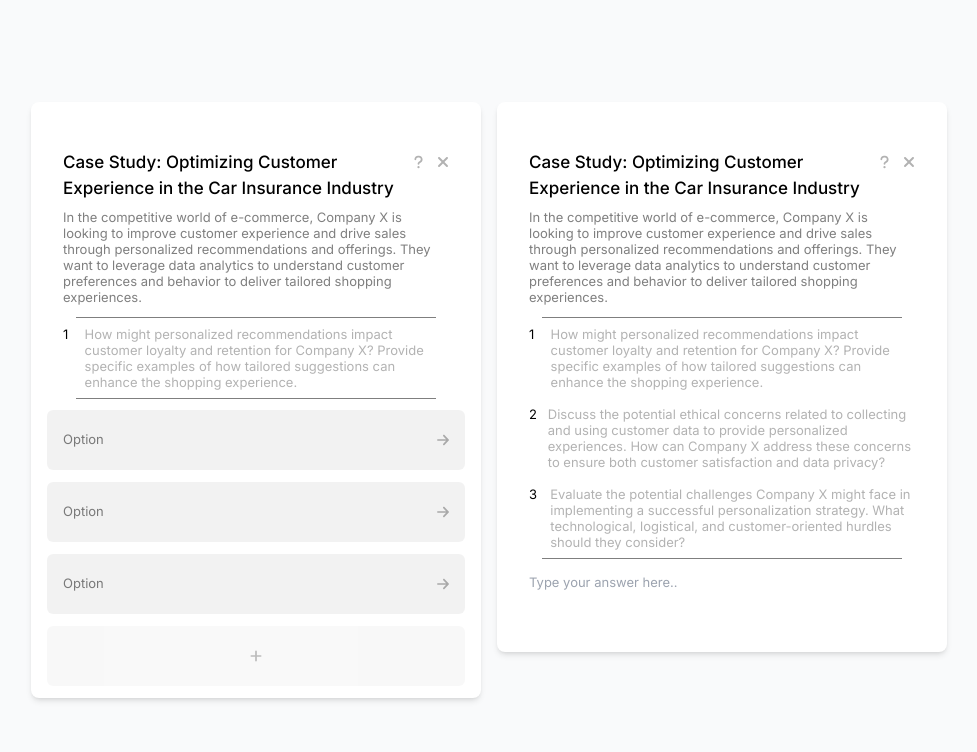
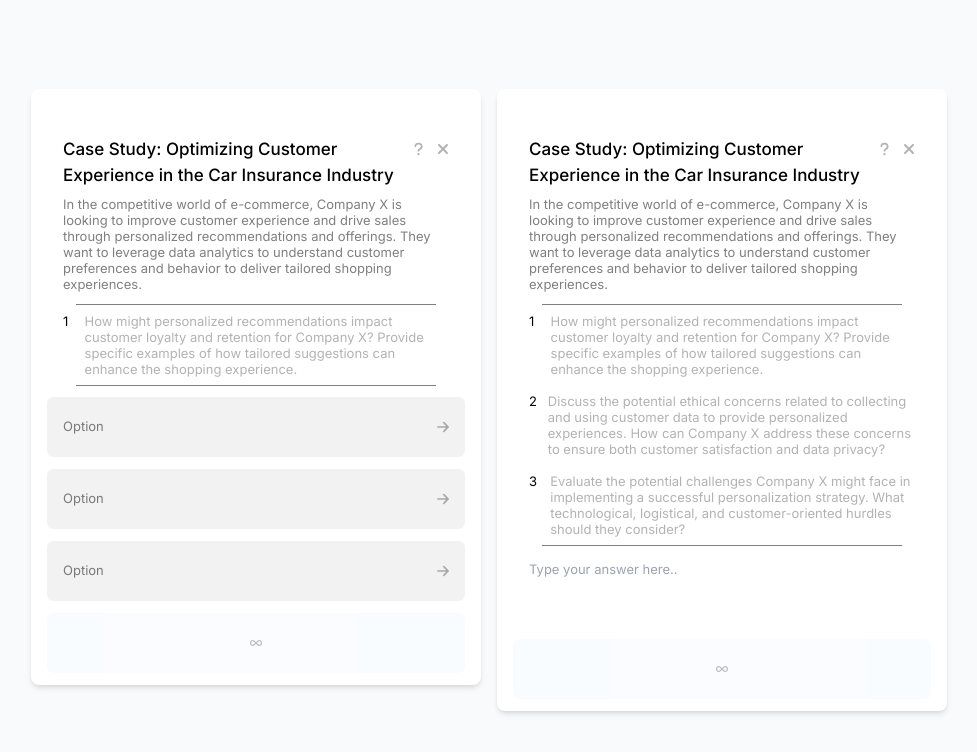
Before and after one commit to lwazinf/TeachMeGPT, a Next.js app: page / in a window 1280 px wide. Shown: the top 752 px of the page, without its empty margins (151-1128 px from the left). Built offline with nearby package versions, Linux system fonts and the light colour scheme; a web font is replaced by a local one.

Commit message:
Questions work, need to somehow hook up the input elements to the answers

```diff
--- a/app/components/Card_.tsx
+++ b/app/components/Card_.tsx
@@ -3,6 +3,7 @@
 import {
   faAdd,
   faArrowRight,
+  faInfinity,
   faQuestion,
   faTimes,
 } from "@fortawesome/free-solid-svg-icons";
@@ -10,7 +11,7 @@ import { FontAwesomeIcon } from "@fortawesome/react-fontawesome";
 import { useEffect, useRef, useState } from "react";
 import ReactTextareaAutosize from "react-textarea-autosize";
 import { Detail_, MultiChoice_ } from "./utils/AuxUI_";
-import { useRecoilState } from "recoil";
+import { useRecoilState, useRecoilValue } from "recoil";
 import { ObjectState } from "./atoms/atoms";
 
 interface Card_Props {
@@ -18,11 +19,49 @@ interface Card_Props {
 }
 
 const Card_ = ({ section_ }: Card_Props) => {
+  // Retrieve the objectState atom value and setter
+  const objectState = useRecoilValue(ObjectState);
+  const [object_, setObject_] = useRecoilState(ObjectState);
+  const [selectedA_, setSelectedA_] = useState('')
+  const [selectedQ_, setSelectedQ_] = useState('')
+
+  function handleQuestionRemoval(question_) {
+
+    const input_ = object_.filter((sample_) => {
+      return sample_.uid == section_.uid;
+    })[0];
+    const output_ = input_?.data.filter((sample_) => {
+      return question_ !== sample_;
+    });
+    setObject_([
+      object_.filter((sample_) => {
+        return sample_.uid !== section_.uid;
+      })[0],
+      { ...input_, data: output_ },
+    ]);
+  }
+
+  function handleQuestionAddition(question_) {
+
+    const input_ = object_.filter((sample_) => {
+      return sample_.uid == section_.uid;
+    })[0];
+
+    const updatedData = input_?.data ? [...input_.data, question_] : [question_];
+
+    setObject_([
+      ...object_.filter((sample_) => {
+        return sample_.uid !== section_.uid;
+      }),
+      { ...input_, data: updatedData },
+    ]);
+  }
+
   return (
     <div
       className={`flex flex-col justify-center items-center w-[450px] min-h-[200px] bg-white shadow-md rounded-[8px] relative overflow-hidden mb-3`}
     >
-      <TitleSection_ obj_={section_}/>
+      <TitleSection_ obj_={section_} />
       {section_.media && (
         <div
           className={`flex flex-col justify-center items-start w-[385px] min-h-[200px]`}
@@ -51,7 +90,6 @@ const Card_ = ({ section_ }: Card_Props) => {
         <div className={`w-[80%] h-[0.5px] bg-black/50 mb-0`} />
       )}
       {section_.questions.map((obj_: any, index: number) => {
-
         return (
           <div
             className={`text-[13px] text-black/30 leading-4 text-left w-full px-8 my-2 flex flex-row`}
@@ -61,7 +99,20 @@ const Card_ = ({ section_ }: Card_Props) => {
               index + 1
             } `}</p>
             <p
-              className={`hover:text-black/60 cursor-pointer transition-all duration-500 hover:line-through`}
+              className={`hover:text-black/60 cursor-pointer ${obj_ == selectedQ_ && 'animate-pulse'} transition-all duration-500
+              ${
+                object_
+                  .filter((obj__) => {
+                    return obj__.uid == section_.uid;
+                  })[0]
+                  ?.data.includes(obj_)
+                  ? "line-through"
+                  : "hover:line-through"
+              }
+              `}
+              onClick={() => {
+                setSelectedQ_(obj_)
+                }}
             >{`${obj_}`}</p>
           </div>
         );
@@ -82,17 +133,21 @@ const Card_ = ({ section_ }: Card_Props) => {
             [1].map((obj_, index) => {
               return <Detail_ key={obj_} />;
             })}
-            {
-              section_.type == 'multichoice' && <div
-              className={`flex flex-row justify-center items-center w-full h-[60px] px-4 bg-black/5 rounded-md mb-3 hover:bg-black/20 hover:px-5 cursor-pointer transition-all duration-500 opacity-50 hover:opacity-100 hover:animate-pulse`}
+          <div
+            className={`flex flex-row justify-center items-center w-full h-[60px] px-4 rounded-md mb-3 hover:px-5 cursor-pointer transition-all duration-500 opacity-50 hover:opacity-100 hover:animate-pulse ${
+              selectedA_.length < 1 ? 'bg-blue-500/5' : 'bg-blue-500/20'
+            }`}
+            onClick={() => {
+              handleQuestionAddition(selectedQ_)
+              setSelectedQ_('')
+            }}
           >
             {/* <p className={`text-[13px] text-black/50`}>Add More</p> */}
             <FontAwesomeIcon
-                icon={faAdd}
+              icon={faInfinity}
               className={`w-[12px] text-black/50 cursor-pointer hover:text-black transition-all duration-200`}
             />
           </div>
-            }
       </div>
     </div>
   );
@@ -103,11 +158,11 @@ export default Card_;
 // // // // // // // // // TitleSection_
 
 interface TitleSection_Props {
-  obj_ : any
+  obj_: any;
 }
 
-const TitleSection_ = ({obj_}:TitleSection_Props) => {
-  const [object_, setObject_] = useRecoilState(ObjectState)
+const TitleSection_ = ({ obj_ }: TitleSection_Props) => {
+  const [object_, setObject_] = useRecoilState(ObjectState);
   return (
     <div
       className={`flex flex-col justify-start items-start w-full min-h-[100px] px-4 pb-3 pt-6 relative`}
@@ -123,20 +178,14 @@ const TitleSection_ = ({obj_}:TitleSection_Props) => {
         <FontAwesomeIcon
           icon={faTimes}
           className={`w-[12px] text-black/30 cursor-pointer hover:text-black transition-all duration-200 mt-1`}
-            onClick={() => {
-              let temp_ = [obj_.uid]
-              setObject_(temp_)
-              console.log(object_)
-            }}
+          onClick={() => {}}
         />
       </div>
       <div
         className={`flex flex-row justify-between items-start w-full min-h-2 pl-4 pr-[28px] pt-2`}
       >
-          <p className={`text-[13px] text-black/50 leading-4`}>
-            {obj_.case}
-          </p>
+        <p className={`text-[13px] text-black/50 leading-4`}>{obj_.case}</p>
       </div>
     </div>
   );
-}
+};
--- a/app/components/atoms/atoms.ts
+++ b/app/components/atoms/atoms.ts
@@ -1,6 +1,38 @@
-import { atom } from "recoil"
+import { atom } from "recoil";
+
+// Your data array
+export const data_ = [
+    {
+      title: `Case Study: Optimizing Customer Experience in the Car Insurance Industry`,
+      case: `In the competitive world of e-commerce, Company X is looking to improve customer experience and drive sales through personalized recommendations and offerings. They want to leverage data analytics to understand customer preferences and behavior to deliver tailored shopping experiences.`,
+      type: `multichoice`,
+      media: false,
+      questions: [
+        `How might personalized recommendations impact customer loyalty and retention for Company X? Provide specific examples of how tailored suggestions can enhance the shopping experience.`,
+      ],
+      uid: 1,
+    },
+    {
+      title: `Case Study: Optimizing Customer Experience in the Car Insurance Industry`,
+      case: `In the competitive world of e-commerce, Company X is looking to improve customer experience and drive sales through personalized recommendations and offerings. They want to leverage data analytics to understand customer preferences and behavior to deliver tailored shopping experiences.`,
+      type: `detail`,
+      media: false,
+      questions: [
+        `How might personalized recommendations impact customer loyalty and retention for Company X? Provide specific examples of how tailored suggestions can enhance the shopping experience.`,
+        `Discuss the potential ethical concerns related to collecting and using customer data to provide personalized experiences. How can Company X address these concerns to ensure both customer satisfaction and data privacy?`,
+        `Evaluate the potential challenges Company X might face in implementing a successful personalization strategy. What technological, logistical, and customer-oriented hurdles should they consider?`,
+      ],
+      uid: 2,
+    },
+  ];
+
+  // Create objects {uid: object_.uid, data: [..all questions]}
+  const objectsWithUidAndData = data_.map((obj) => ({
+    uid: obj.uid,
+    data: [],
+  }));
 
 export const ObjectState = atom({
-    key: 'ObjectState',
-    default: [],
-  })
+  key: "ObjectState",
+  default: objectsWithUidAndData,
+});
--- a/app/page.tsx
+++ b/app/page.tsx
@@ -1,40 +1,24 @@
+"use client";
+
 import Image from "next/image";
 import Card_ from "./components/Card_";
+import { useRecoilState } from "recoil";
+import { ObjectState, data_ } from "./components/atoms/atoms";
 
 export default function Home() {
+  const [object_, setObject_] = useRecoilState(ObjectState);
   return (
     <main className="flex min-h-screen flex-col items-center justify-start">
       <div
         className={`flex flex-col justify-center items-center min-w-[910px] min-h-screen`}
       >
         <div
-        className={`gap-4 justify-center items-center columns-2 min-w-[910px] min-h-2 py-8`}
-      >
-        {[
-          {
-            title: `Case Study: Optimizing Customer Experience in the Car Insurance Industry`,
-            case: `In the competitive world of e-commerce, Company X is looking to improve customer experience and drive sales through personalized recommendations and offerings. They want to leverage data analytics to understand customer preferences and behavior to deliver tailored shopping experiences.`,
-            type: `multichoice`,
-            media: false,
-            questions: [`How might personalized recommendations impact customer loyalty and retention for Company X? Provide specific examples of how tailored suggestions can enhance the shopping experience.`,],
-            uid: 1
-          },
-          {
-            title: `Case Study: Optimizing Customer Experience in the Car Insurance Industry`,
-            case: `In the competitive world of e-commerce, Company X is looking to improve customer experience and drive sales through personalized recommendations and offerings. They want to leverage data analytics to understand customer preferences and behavior to deliver tailored shopping experiences.`,
-            type: `detail`,
-            media: false,
-            questions: [
-              `How might personalized recommendations impact customer loyalty and retention for Company X? Provide specific examples of how tailored suggestions can enhance the shopping experience.`,
-              `Discuss the potential ethical concerns related to collecting and using customer data to provide personalized experiences. How can Company X address these concerns to ensure both customer satisfaction and data privacy?`,
-              `Evaluate the potential challenges Company X might face in implementing a successful personalization strategy. What technological, logistical, and customer-oriented hurdles should they consider?`,
-            ],
-            uid: 2
-          },
-        ].map((obj_, index) => {
-          return <Card_ section_={obj_} key={index} />;
-        })}
-      </div>
+          className={`gap-4 justify-center items-center columns-2 min-w-[910px] min-h-2 py-8`}
+        >
+          {data_.map((obj_, index) => {
+            return <Card_ section_={obj_} key={index} />;
+          })}
+        </div>
       </div>
     </main>
   );
```
Lines whose indentation alone changed are shown as unchanged.
